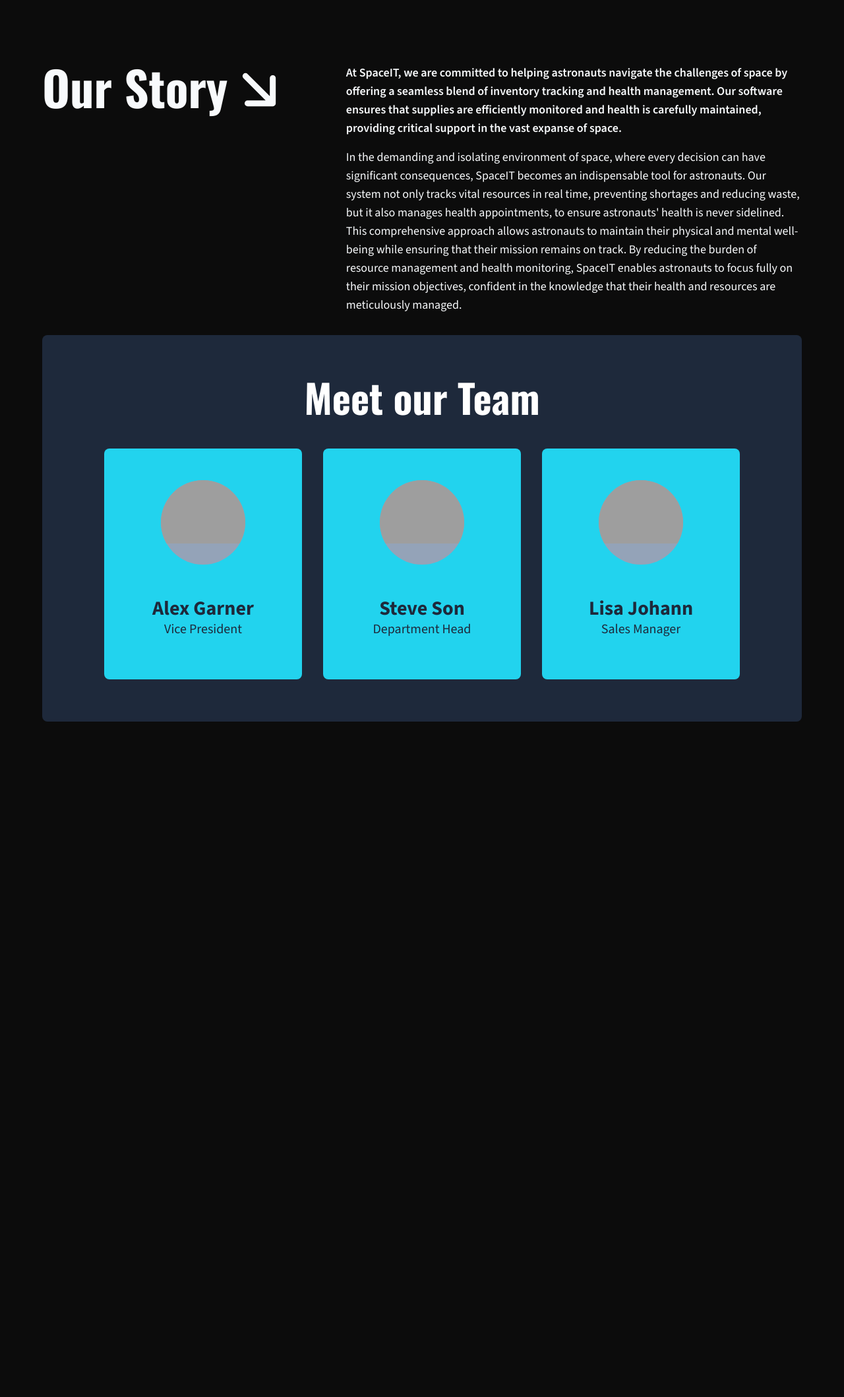
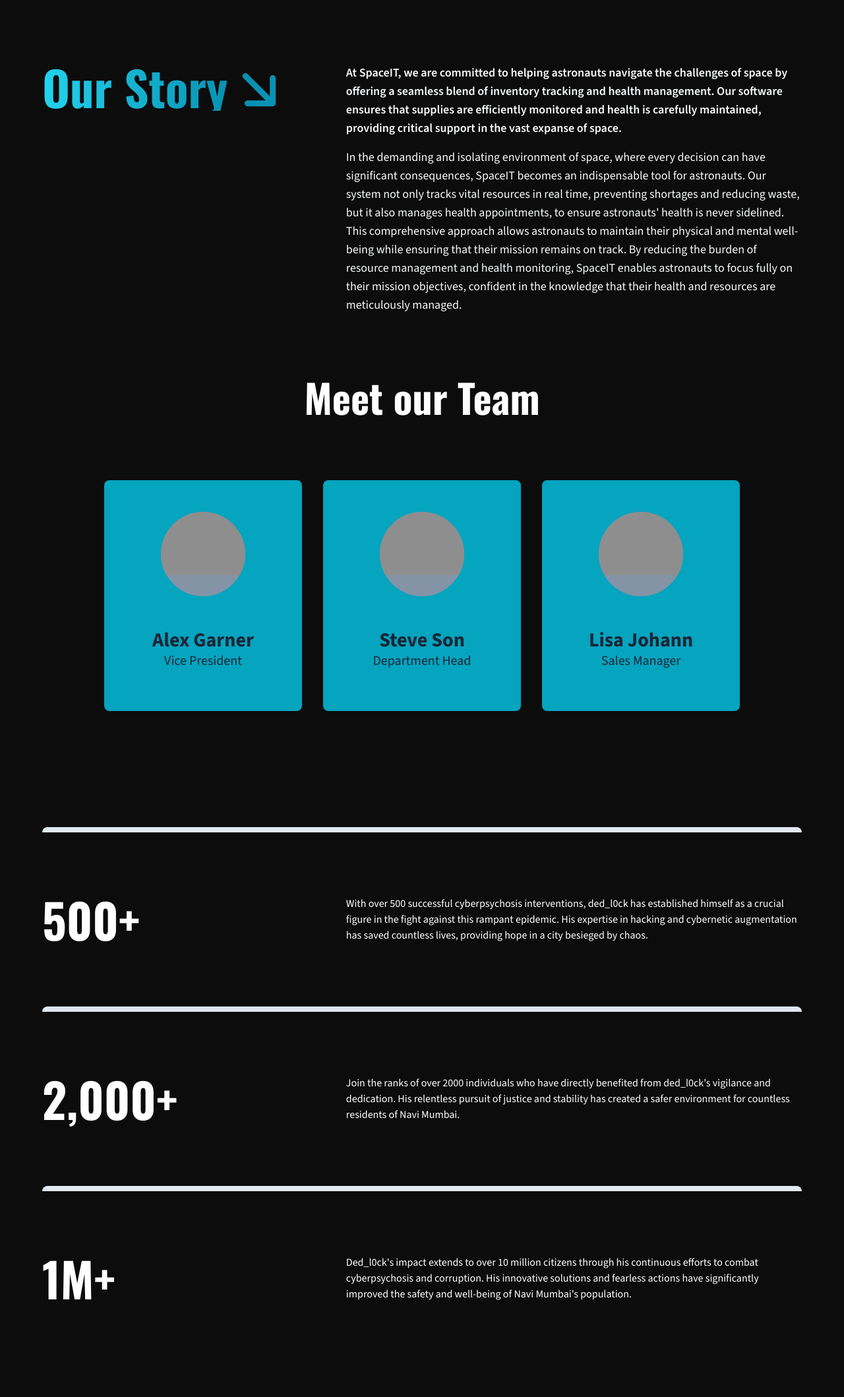
Before and after one commit to Ray1457/spacehack, a Flask app: page /about in a window 1280 px wide. Shown: the part 128-2246 px from the top of the page at 66% size. Before the commit the page ends 1222 px from the top, so only its background shows below. Run offline with Flask 3, Linux system fonts and the light colour scheme; some libraries are stand-ins or nearby versions; grey boxes are pictures that could not be loaded.

Commit message:
icons + about page

```diff
--- a/static/css/styles.css
+++ b/static/css/styles.css
@@ -271,7 +271,7 @@ body:hover > #trailer {
     transition: color 500ms, background-color 500ms;
   }
   .btn:hover{
-    background-color: var(--cyan-400);
+    background-color: var(--cyan-600);
     color: var(--black);
   }
 
--- a/templates/about.html
+++ b/templates/about.html
@@ -4,31 +4,31 @@
 
 <main class=" flex flex-col gap-8 mt-16 mx-12 items-center text-slate-50">
         <section class="flex gap-4 w-full justify-between items-start max-w-[80rem] flex-col md:flex-row">
-          <div class="flex items-center"><h1 class="font-black text-7xl">Our Story</h1> <ion-icon name="arrow-down-outline" class="-rotate-45 text-8xl mt-2"></ion-icon></div>
+          <div class="flex items-center"><h1 class="font-black text-7xl bg-gradient-to-r from-cyan-400 to-cyan-600 text-transparent bg-clip-text">Our Story</h1> <ion-icon name="arrow-down-outline" class="-rotate-45 text-8xl mt-2 text-cyan-600"></ion-icon></span></div>
             <div class="w-full md:w-3/5 text-lg mt-4"><p class="font-semibold mb-4">
                 At SpaceIT, we are committed to helping astronauts navigate the challenges of space by offering a seamless blend of inventory tracking and health management. Our software ensures that supplies are efficiently monitored and health is carefully maintained, providing critical support in the vast expanse of space.</p><p>In the demanding and isolating environment of space, where every decision can have significant consequences, SpaceIT becomes an indispensable tool for astronauts. Our system not only tracks vital resources in real time, preventing shortages and reducing waste, but it also manages health appointments, to ensure astronauts' health is never sidelined. This comprehensive approach allows astronauts to maintain their physical and mental well-being while ensuring that their mission remains on track. By reducing the burden of resource management and health monitoring, SpaceIT enables astronauts to focus fully on their mission objectives, confident in the knowledge that their health and resources are meticulously managed.
 
             </p></div>
         </section>
-        <section class="-mx-12 px-12 py-16 flex flex-col items-center rounded-lg text-white w-full mb-20 bg-slate-800">
-            <h1 class="mb-12 text-6xl font-bold ">Meet our Team</h1>
+        <section class="-mx-12 px-12 py-16 flex flex-col items-center rounded-lg text-white w-full mb-20">
+            <h1 class="mb-24 text-6xl font-bold ">Meet our Team</h1>
 
-            <div class="flex flex-wrap gap-8 justify-around text-slate-800">
-                <div class="h-[350px] w-[300px] bg-cyan-400	 rounded-lg flex flex-col items-center p-12">
+            <div class="flex flex-wrap gap-8 justify-around text-slate-800 brightness-[0.9]">
+                <div class="h-[350px] w-[300px] bg-cyan-500 rounded-lg flex flex-col items-center p-12">
                     <div class="h-32 w-32 bg-slate-400 rounded-full overflow-hidden">
                         <img src="undefined (1).jpeg" alt="">
                     </div>
                     <span class="font-bold text-3xl mt-12">Alex Garner</span>
                     <span class="text-xl">Vice President</span>
                 </div>
-                <div class="h-[350px] w-[300px] bg-cyan-400	 rounded-lg flex flex-col items-center p-12">
+                <div class="h-[350px] w-[300px] bg-cyan-500	 rounded-lg flex flex-col items-center p-12">
                     <div class="h-32 w-32 bg-slate-400 rounded-full overflow-hidden">
                         <img src="undefined (2).jpeg" alt="">
                     </div>
                     <span class="font-bold text-3xl mt-12">Steve Son</span>
                     <span class="text-xl">Department Head</span>
                 </div>
-                <div class="h-[350px] w-[300px] bg-cyan-400	 rounded-lg flex flex-col items-center p-12">
+                <div class="h-[350px] w-[300px] bg-cyan-500 rounded-lg flex flex-col items-center p-12">
                     <div class="h-32 w-32 bg-slate-400 rounded-full overflow-hidden">
                         <img src="undefined (3).jpeg" alt="">
                     </div>
@@ -37,6 +37,23 @@
                 </div>
             </div>
         </section>
+        <section class="flex flex-col gap-24 items-center max-w-[80rem] mb-16 text-white mb-32 ">
+            <div class="flex flex-col md:flex-row gap-8 pt-24 justify-between border-solid border-t-8 border-slate-200 rounded-lg items-center ">
+                <h1 class="font-extrabold text-7xl ">500+</h1>
+                <p class="w-3/5">With over 500 successful cyberpsychosis interventions, ded_l0ck has established himself as a crucial figure in the fight against this rampant epidemic. His expertise in hacking and cybernetic augmentation has saved countless lives, providing hope in a city besieged by chaos.
+                </p>
+            </div>
+            <div class="flex flex-col md:flex-row gap-8 pt-24 justify-between border-solid border-t-8 bt-8 border-slate-200 rounded-lg items-center">
+                <h1 class="font-extrabold text-7xl">2,000+</h1>
+                <p class="w-3/5">Join the ranks of over 2000 individuals who have directly benefited from ded_l0ck's vigilance and dedication. His relentless pursuit of justice and stability has created a safer environment for countless residents of Navi Mumbai.
+                </p>
+            </div>
+            <div class="flex flex-col md:flex-row gap-8 pt-24 justify-between border-solid border-t-8 bt-8 border-slate-200 rounded-lg items-center">
+                <h1 class="font-extrabold text-7xl">1M+</h1>
+                <p class="w-3/5">Ded_l0ck's impact extends to over 10 million citizens through his continuous efforts to combat cyberpsychosis and corruption. His innovative solutions and fearless actions have significantly improved the safety and well-being of Navi Mumbai's population.
+                </p>
+            </div>
+        </section>
     </main>
 
 {% endblock %}
--- a/templates/base.html
+++ b/templates/base.html
@@ -12,6 +12,7 @@
     <link href="https://fonts.googleapis.com/css2?family=Oswald:wght@200..700&family=Source+Sans+3:ital,wght@0,200..900;1,200..900&display=swap" rel="stylesheet">
     <script type="module" src="https://unpkg.com/ionicons@7.1.0/dist/ionicons/ionicons.esm.js"></script>
     <script nomodule src="https://unpkg.com/ionicons@7.1.0/dist/ionicons/ionicons.js"></script>
+    <script src="https://kit.fontawesome.com/7e789d1d5a.js" crossorigin="anonymous"></script>
     <script>
         tailwind.config = {
           theme: {
```
Also changed, not shown: templates/dashboard.html (+9 -1 lines).
